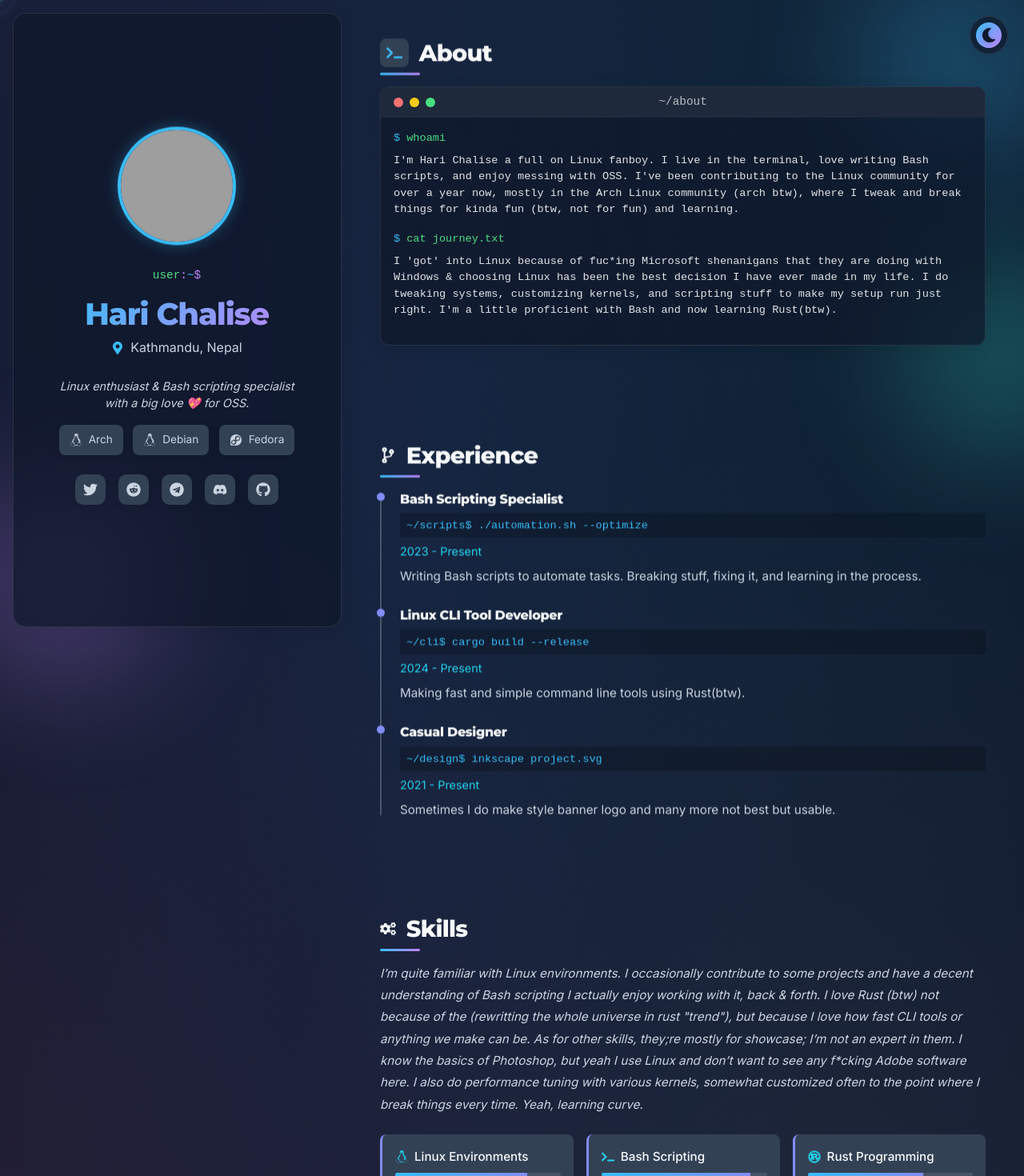
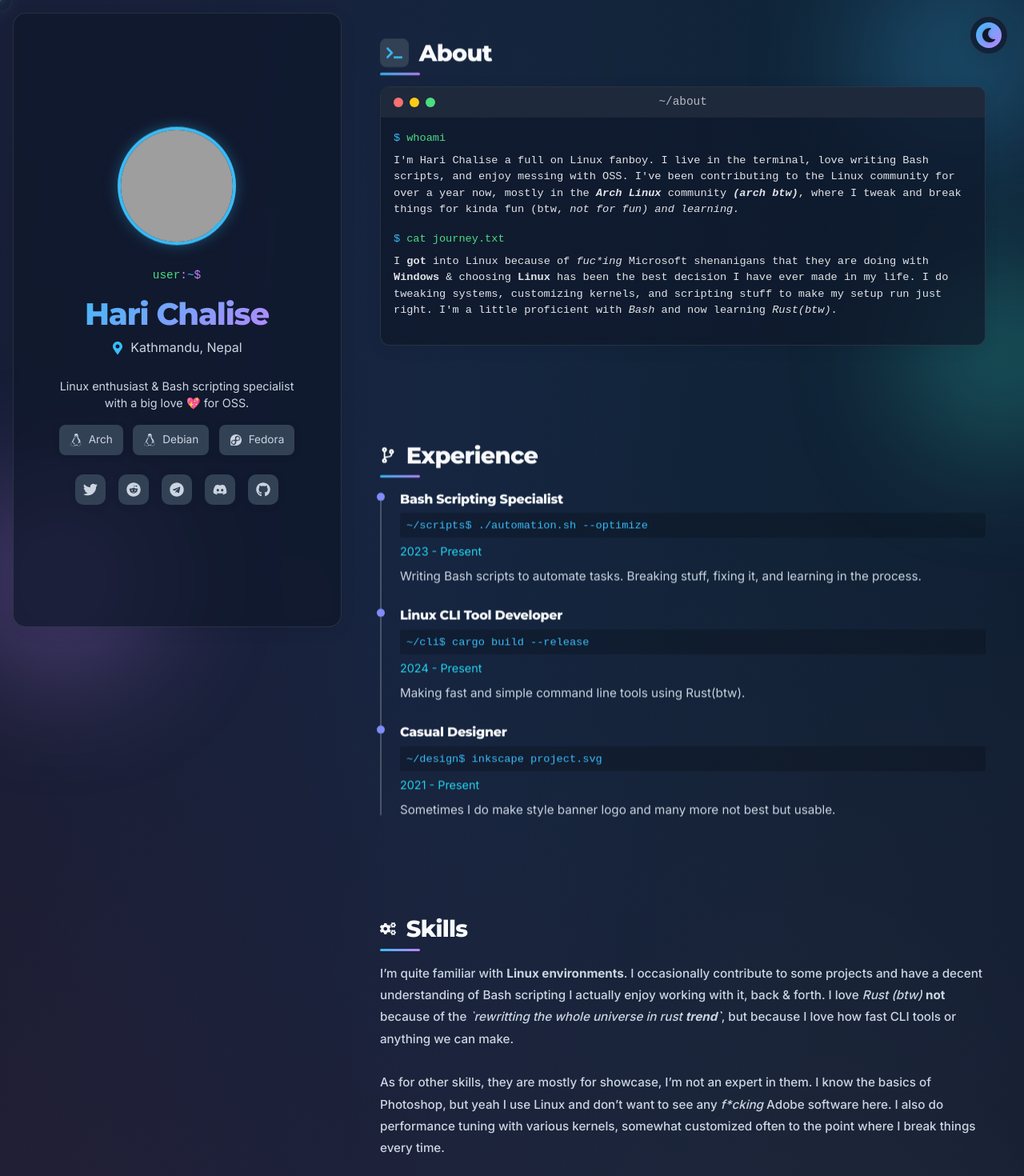
Before and after one commit to harilvfs/web, a React (Create React App) app: page / in a window 1280 px wide. Shown: the top 1470 px of the page at 80% size. Built offline with nearby package versions, Linux system fonts and the light colour scheme; grey boxes are pictures that could not be loaded.

Commit message:
using html element

```diff
--- a/src/components/Experience.tsx
+++ b/src/components/Experience.tsx
@@ -27,7 +27,7 @@ const Experience: React.FC<ExperienceProps> = ({ visible = true }) => {
             <TimelineTitle>{exp.title}</TimelineTitle>
             <TerminalCmd>{exp.command}</TerminalCmd>
             <TimelineDate>{exp.date}</TimelineDate>
-            <p>{exp.description}</p>
+            <p dangerouslySetInnerHTML={{ __html: exp.description }}></p>
           </TimelineItem>
         ))}
       </Timeline>
--- a/src/components/Profile.tsx
+++ b/src/components/Profile.tsx
@@ -40,7 +40,7 @@ const Profile: React.FC = () => {
         <FaMapMarkerAlt /> {userData.location}
       </UserLocation>
 
-      <ProfileBio>{userData.shortBio}</ProfileBio>
+      <ProfileBio dangerouslySetInnerHTML={{ __html: userData.shortBio }} />
 
       <DistroIcons>
         {userData.distros.map((distro, index) => (
--- a/src/components/Projects.tsx
+++ b/src/components/Projects.tsx
@@ -35,7 +35,7 @@ const Projects: React.FC<ProjectsProps> = ({ visible = true }) => {
             <ProjectIcon>{iconMap[project.icon]}</ProjectIcon>
             <ProjectDetails>
               <ProjectTitle>{project.title}</ProjectTitle>
-              <ProjectDescription>{project.description}</ProjectDescription>
+              <ProjectDescription dangerouslySetInnerHTML={{ __html: project.description }} />
               <ProjectLink href={project.link} target="_blank" rel="noopener noreferrer">
                 View Project
               </ProjectLink>
--- a/src/components/Skills.tsx
+++ b/src/components/Skills.tsx
@@ -55,7 +55,7 @@ const Skills: React.FC<SkillsProps> = ({ visible = true }) => {
       <SectionTitle>
         <FaCogs size={20} /> Skills
       </SectionTitle>
-      <SectionContent>{skillsDescription}</SectionContent>
+      <SectionContent dangerouslySetInnerHTML={{ __html: skillsDescription }} />
       <SkillsContainer>
         {skills.map((skill, index) => (
           <SkillCard key={index}>
--- a/src/components/Terminal.tsx
+++ b/src/components/Terminal.tsx
@@ -65,7 +65,7 @@ const Terminal: React.FC<TerminalProps> = ({ title, children, commands, delay =
               {typedCommands.includes(index) ? (
                 <>
                   <TerminalLine>{cmd.command}</TerminalLine>
-                  <TerminalText>{cmd.text}</TerminalText>
+                  <TerminalText dangerouslySetInnerHTML={{ __html: cmd.text }} />
                 </>
               ) : (
                 typedCommands.length === index ? (
--- a/src/components/styled/index.ts
+++ b/src/components/styled/index.ts
@@ -624,8 +624,8 @@ export const SectionContent = styled.p`
   margin-bottom: 1rem;
   line-height: 1.8;
   font-size: 0.95rem;
-  font-style: italic;
-  font-weight: 400;
+  font-style: normal;
+  font-weight: 500;
 
   @media (max-width: 576px) {
     font-size: 0.85rem;
@@ -1313,7 +1313,7 @@ export const ProfileBio = styled.p`
   margin: 1rem 0;
   max-width: 300px;
   text-align: center;
-  font-style: italic;
+  font-style: normal;
 `;
 
 export const ProfileBadge = styled.div`
--- a/src/data.ts
+++ b/src/data.ts
@@ -16,11 +16,11 @@ export const userData = {
   about: [
     {
       command: 'whoami',
-      text: "I'm Hari Chalise a full on Linux fanboy. I live in the terminal, love writing Bash scripts, and enjoy messing with OSS. I've been contributing to the Linux community for over a year now, mostly in the Arch Linux community (arch btw), where I tweak and break things for kinda fun (btw, not for fun) and learning."
+      text: "I'm Hari Chalise a full on Linux fanboy. I live in the terminal, love writing Bash scripts, and enjoy messing with OSS. I've been contributing to the Linux community for over a year now, mostly in the <strong><i>Arch Linux</i></strong> community <b><i>(arch btw)</b></i>, where I tweak and break things for kinda fun (btw, <i>not for fun<i>) and learning."
     },
     {
       command: 'cat journey.txt',
-      text: "I 'got' into Linux because of fuc*ing Microsoft shenanigans that they are doing with Windows & choosing Linux has been the best decision I have ever made in my life. I do tweaking systems, customizing kernels, and scripting stuff to make my setup run just right. I'm a little proficient with Bash and now learning Rust(btw)."
+      text: "I <b>got</b> into Linux because of <i>fuc*ing</i> Microsoft shenanigans that they are doing with <b>Windows</b> & choosing <b>Linux</b> has been the best decision I have ever made in my life. I do tweaking systems, customizing kernels, and scripting stuff to make my setup run just right. I'm a little proficient with <i>Bash</i> and now learning <i>Rust(btw)</i>."
     }
   ],
   email: 'harilvfs@chalisehari.com.np'
@@ -151,4 +151,4 @@ export const projects: Project[] = [
   }
 ];
 
-export const skillsDescription = 'I’m quite familiar with Linux environments. I occasionally contribute to some projects and have a decent understanding of Bash scripting I actually enjoy working with it, back & forth. I love Rust (btw) not because of the (rewritting the whole universe in rust "trend"), but because I love how fast CLI tools or anything we make can be. As for other skills, they;re mostly for showcase; I’m not an expert in them. I know the basics of Photoshop, but yeah I use Linux and don’t want to see any f*cking Adobe software here. I also do performance tuning with various kernels, somewhat customized often to the point where I break things every time. Yeah, learning curve.';
+export const skillsDescription = 'I’m quite familiar with <b>Linux environments</b>. I occasionally contribute to some projects and have a decent understanding of Bash scripting I actually enjoy working with it, back & forth. I love <i>Rust (btw)</i> <b>not</b> because of the <i>`rewritting the whole universe in rust <b>trend`</b></i>, but because I love how fast CLI tools or anything we can make.<br><br> As for other skills, they are mostly for showcase, I’m not an expert in them. I know the basics of Photoshop, but yeah I use Linux and don’t want to see any <i>f*cking</i> Adobe software here. I also do performance tuning with various kernels, somewhat customized often to the point where I break things every time.';
```
